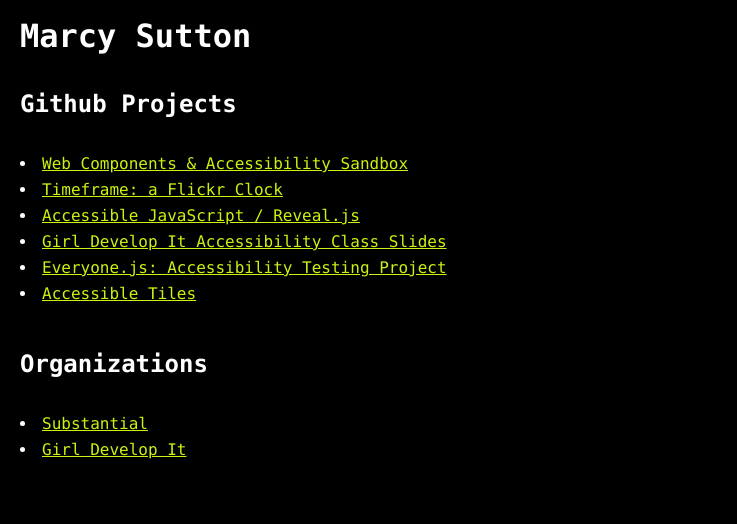
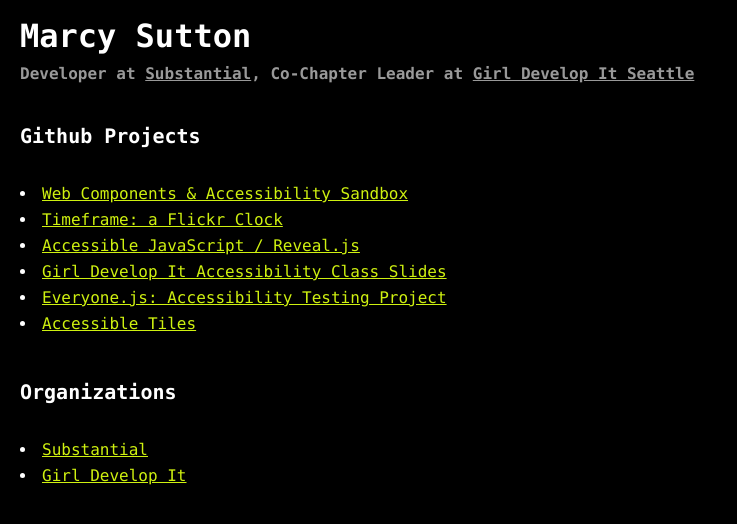
Before and after one commit to marcysutton/marcysutton.github.io, a plain HTML site: page index.html in a window 1280 px wide. Shown: the whole page, without its empty margins (0-737 px from the left). Drawn offline with Linux system fonts and the light colour scheme.

Commit message:
Adding bio, updating headings

```diff
--- a/index.html
+++ b/index.html
@@ -7,13 +7,14 @@
   <meta name="description" content="Github projects by Marcy Sutton, Developer at Substantial">
 </head>
 <body>
-  <header>
+  <header class="site-header">
     <h1>Marcy Sutton</h1>
+    <h2>Developer at <a href="http://substantial.com/" target="_blank" title="Link opens in a new window">Substantial<span class="offscreen"> (opens in a new window)</span></a>, Co-Chapter Leader at <a href="http://girldevelopit.com/chapters/seattle/" target="_blank" title="Link opens in a new window">Girl Develop It Seattle<span class="offscreen"> (opens in a new window)</span></a></h2>
   </header>
   <main>
     <section>
       <header>
-        <h2>Github Projects</h2>
+        <h1>Github Projects</h1>
       </header>
       <article>
         <ul>
@@ -28,7 +29,7 @@
     </section>
     <section>
       <header>
-        <h2>Organizations</h2>
+        <h1>Organizations</h1>
       </header>
       <article>
         <ul>
--- a/style.css
+++ b/style.css
@@ -86,6 +86,11 @@
   vertical-align: middle;
 }
 
+.offscreen {
+  display: block;
+  left: -50000px;
+  position: absolute;
+}
 /* CUSTOM */
 
 body {
@@ -96,13 +101,23 @@
 header, article {
   padding: 20px;
 }
+  .site-header h1 {
+    font-size: 2em;
+    margin-bottom: 10px;
+  }
   h1 {
-    font-size: 2em;
-    margin-bottom: 0px;
+    font-size: 1.25em;
   }
   h2 {
-    font-size: 1.5em;
-    margin-bottom: 0px;
+    color: #999;
+    font-size: 1em;
+    line-height: 1.5em;
+  }
+  h2 a, h2 a:visited {
+    color: #999;
+  }
+  h2 a:hover, h2 a:focus {
+    color: rgb(207, 241, 16);
   }
   ul {
     list-style-position: inside;
@@ -112,6 +127,8 @@
     }
 a, a:visited {
   color: rgb(207, 241, 16);
+  text-decoration: underline;
+  transition: color 0.5s;
 }
 a:hover, a:focus {
   color: #ccc;
```
